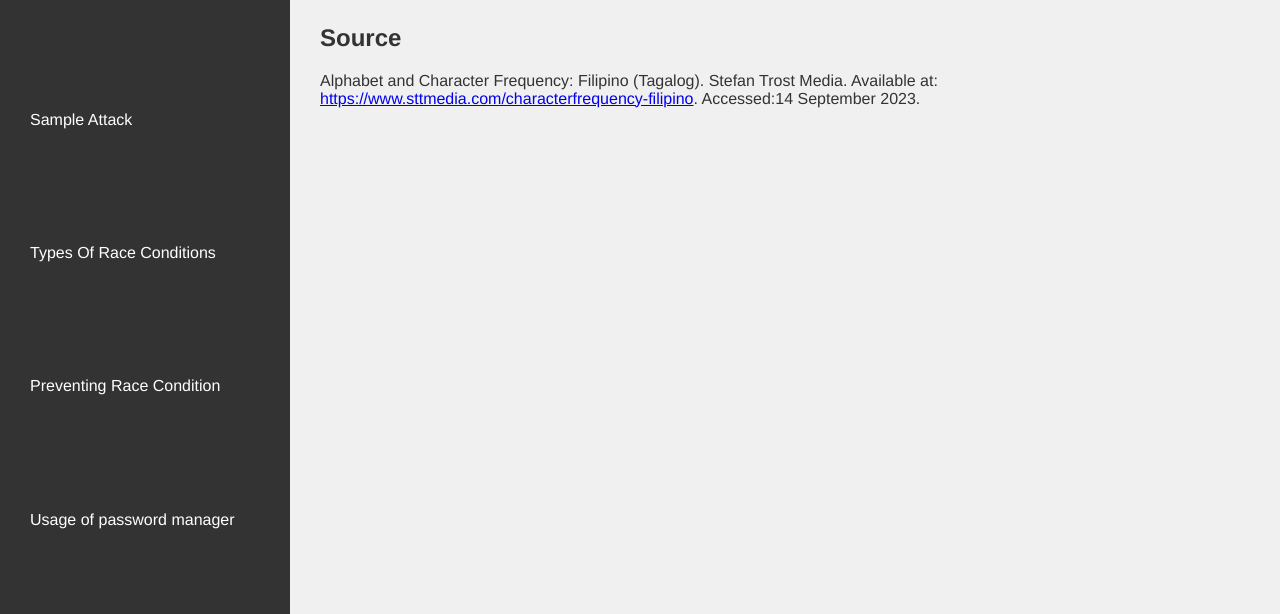
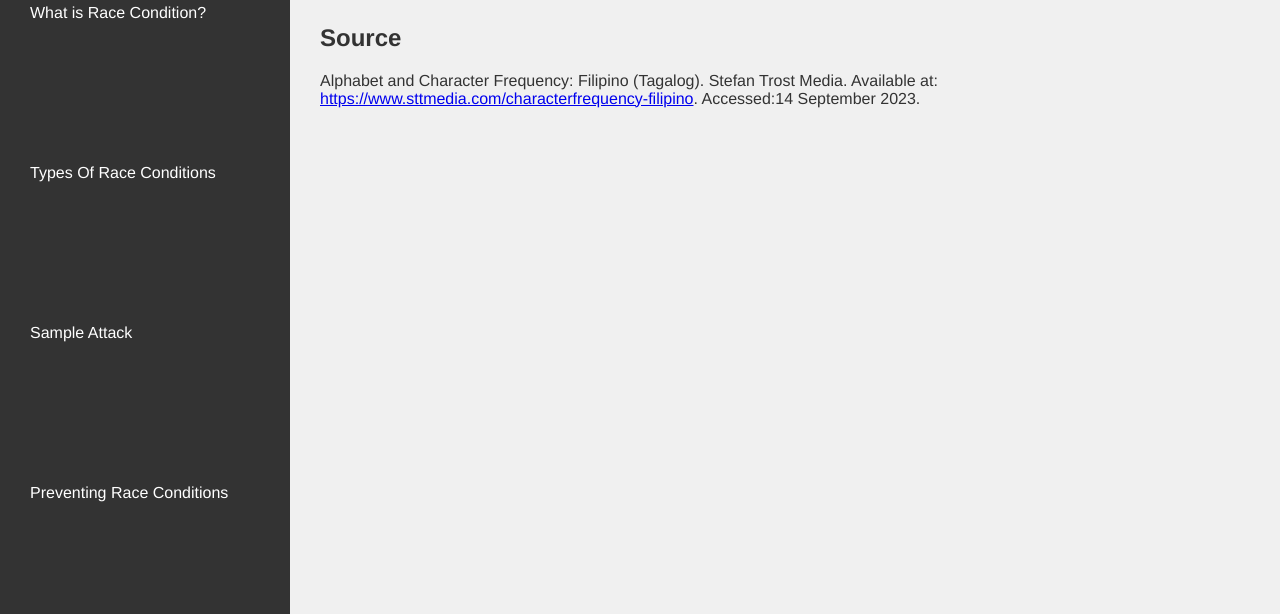
Before and after one commit to rolandogonzagajr/InformationSecurity, a plain HTML site: page page4.html in a window 1280 px wide. Shown: the part 186-800 px from the top of the page. Drawn offline with Linux system fonts and the light colour scheme.

Commit message:
Update page4.html

```diff
--- a/page4.html
+++ b/page4.html
@@ -11,12 +11,11 @@
 <body>
     <div class="container">
    <div class="leftnav">
-            <a class="active" href="page1.html"> Booking</a>
+               <a class="active" href="page1.html"> Booking</a>
             <a href="page2.html"> What is Race Condition?</a>
+            <a href="page5.html"> Types Of Race Conditions</a>
             <a href="page3.html"> Sample Attack</a>
-            <a href="page4.html"> Types Of Race Conditions</a>
-            <a href="page5.html"> Preventing Race Condition</a>
-            <a href="page6.html"> Usage of password manager</a>
+            <a href="page4.html"> Preventing Race Conditions</a>
 
         </div>
         <div class="content">
```
